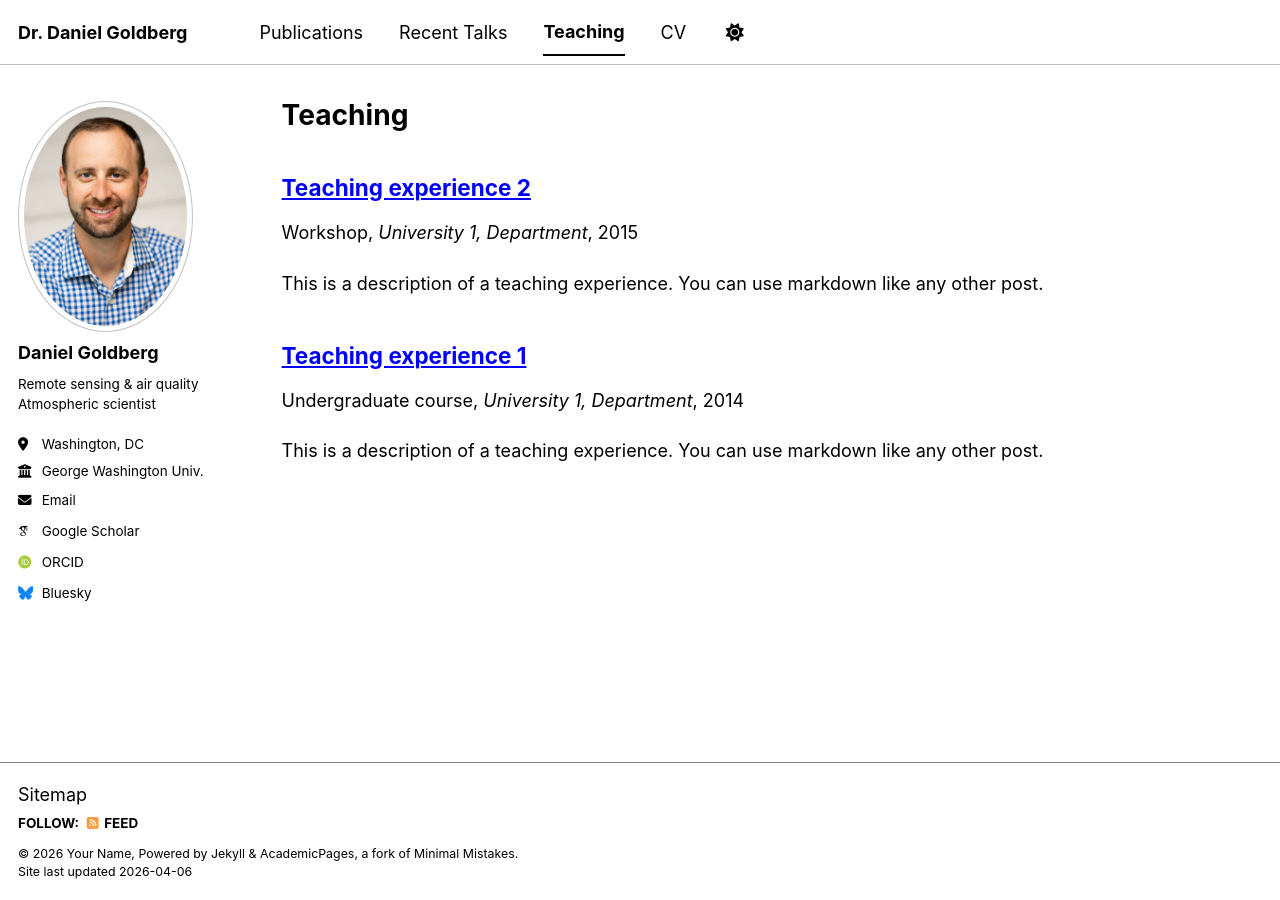
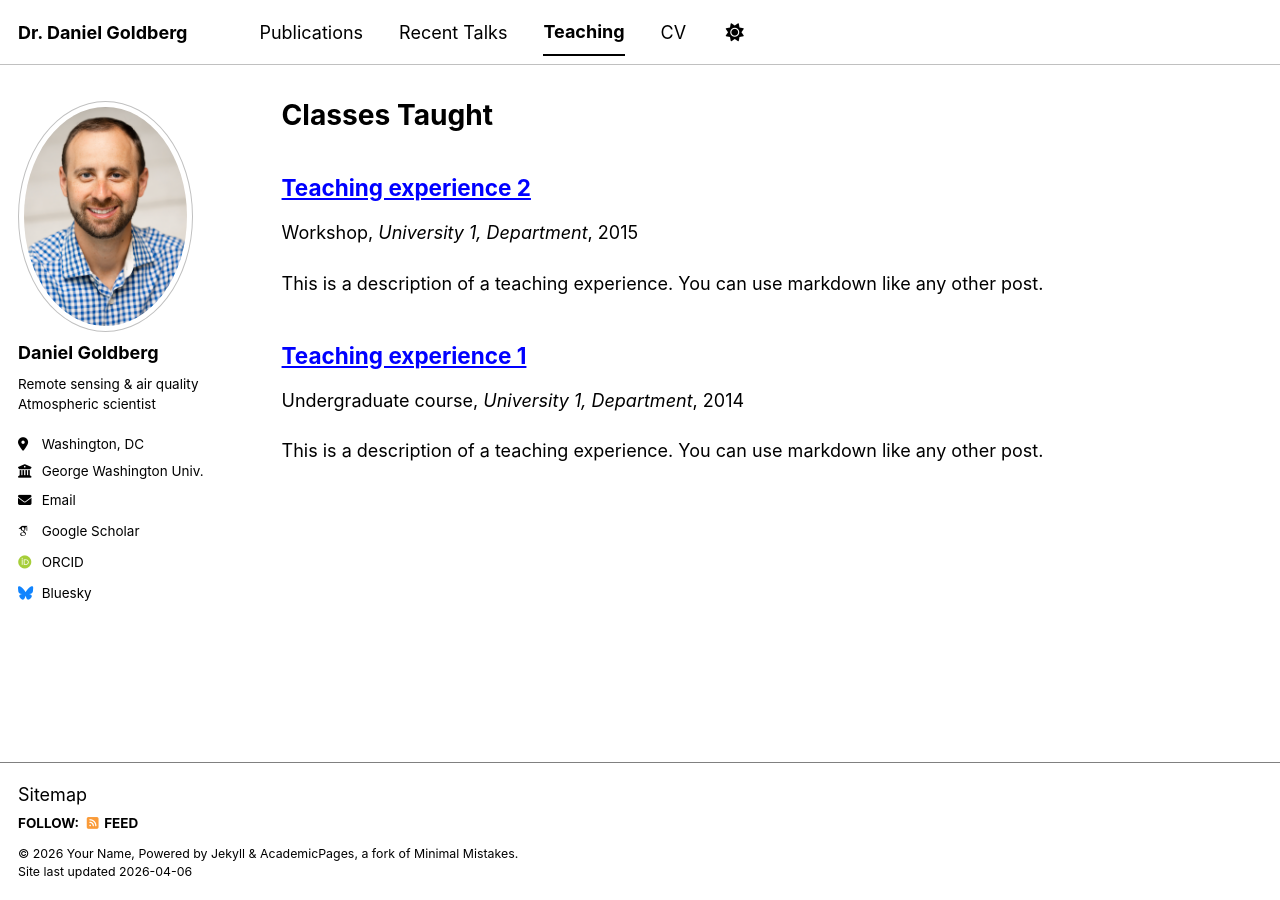
Before and after one commit to dgoldbergaq/dgoldbergaq.github.io, a Jekyll site: the page built from _pages/teaching.html, in a window 1280 px wide. Built offline with Jekyll 4.4.1, drawn with Linux system fonts in a browser that asks for light colours; some web fonts are replaced; a script bundle is joined from its source files by our own code; library files that are not in the unit come from our copies.

Commit message:
Rename title from 'Teaching' to 'Classes Taught'

```diff
--- a/_pages/teaching.html
+++ b/_pages/teaching.html
@@ -1,6 +1,6 @@
 ---
 layout: archive
-title: "Teaching"
+title: "Classes Taught"
 permalink: /teaching/
 author_profile: true
 ---
```
